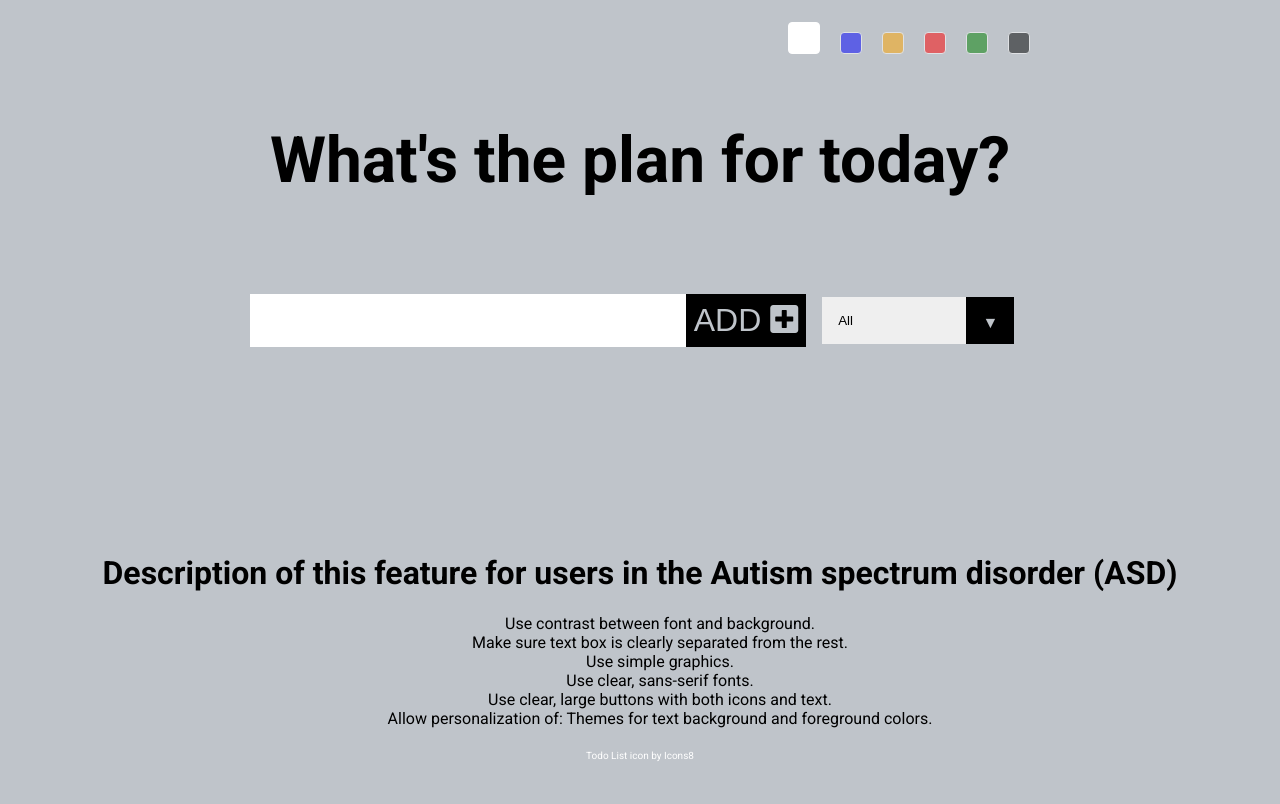
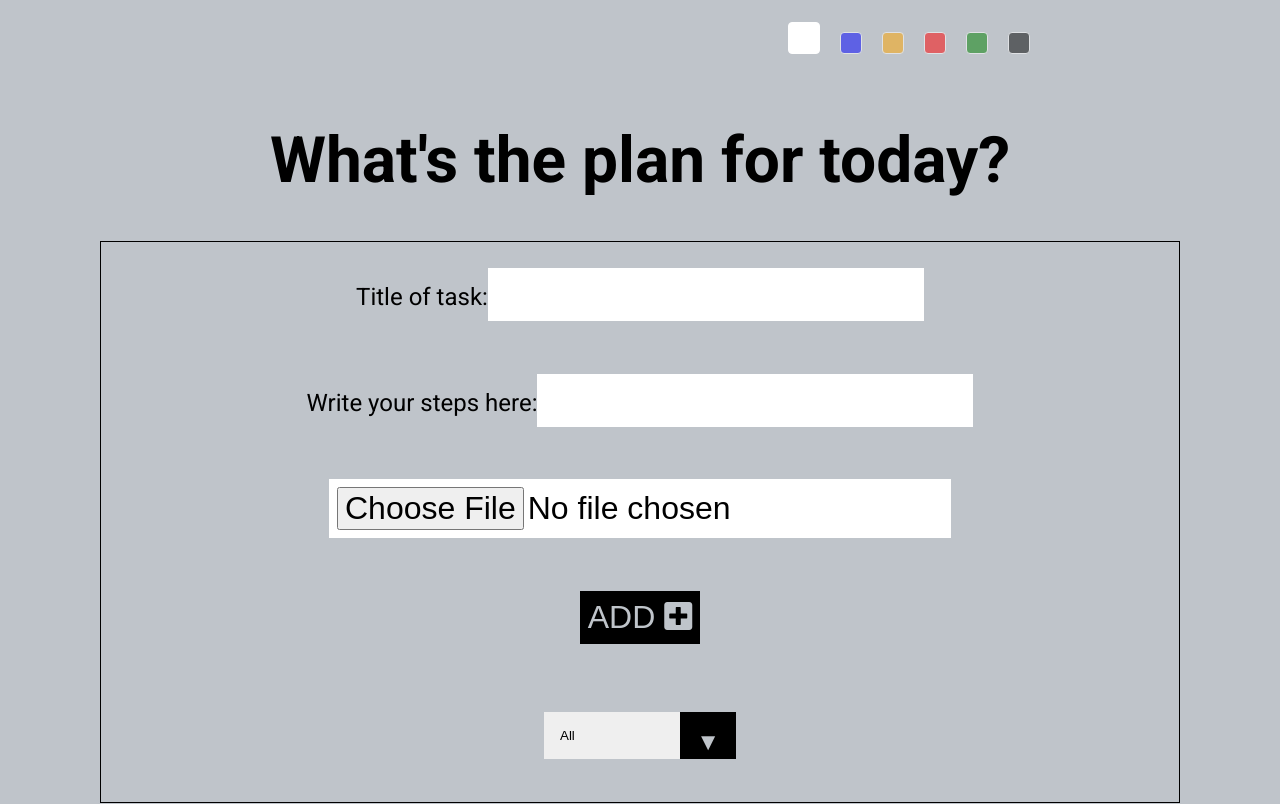
Before and after one commit to anabergese/todolist, a React (Create React App) app: page / in a window 1280 px wide. Shown: the top 804 px of the page. Built offline with nearby package versions, Linux system fonts and the light colour scheme.

Commit message:
Added textarea to the form. Starting to configure form to upload images

```diff
--- a/package.json
+++ b/package.json
@@ -9,6 +9,7 @@
     "node-sass": "^4.13.1",
     "react": "^17.0.2",
     "react-dom": "^17.0.2",
+    "react-hook-form": "^7.12.2",
     "react-scripts": "4.0.3",
     "web-vitals": "^1.0.1"
   },
--- a/src/App.js
+++ b/src/App.js
@@ -1,15 +1,19 @@
 import React, { useState, useEffect } from 'react';
 import './App.scss';
 import './switcher.scss'
+
 
 // Importing Components
 import Form from './components/Form';
 import TodoList from './components/TodoList';
 import Description from './components/Description';
 
+
 function App() {
   // States
   const [ inputText, setInputText ] = useState("");
+  const [ inputTextArea, setInputTextArea ] = useState("");
+  const [ selectedFile, setSelectedFile ] = useState(null);
   const [ todos, setTodos ] = useState([]);
   const [ status, setStatus ] = useState("all");
   const [ filteredTodos, setFilteredTodos ] = useState([]);
@@ -89,9 +93,13 @@ function App() {
       </header>
       <Form
           inputText={inputText}
+          inputTextArea={inputTextArea}
+          selectedFile={selectedFile}
+          setSelectedFile={setSelectedFile}
           todos={todos}
           setTodos={setTodos}
           setInputText={setInputText}
+          setInputTextArea={setInputTextArea}
           setStatus={setStatus}
       />
       <TodoList filteredTodos={filteredTodos} setTodos={setTodos} todos={todos}/>
--- a/src/App.scss
+++ b/src/App.scss
@@ -4,14 +4,18 @@ body {
 }
 header {
   font-size: 2rem;
+  text-align: center;
 }
 
-header,
 form {
-  min-height: 20vh;
+  min-height: 70vh;
   display: flex;
-  justify-content: center;
+  justify-content: space-around;
   align-items: center;
+  flex-direction: column;
+  font-size: 24px;
+  border: 1px solid;
+  margin: auto 100px;
 }
 form input,
 form button {
@@ -48,8 +52,16 @@ form button:hover {
   color: black;
   display: flex;
   justify-content: space-between;
-  align-items: center;
+  align-items: flex-start;
   transition: all 1s ease;
+  div {
+    box-shadow: inset -1px 3px 8px 5px #DFE2E4;
+    padding: 11px 24px;
+    font-weight: bold;
+  }
+  p {
+    padding-left: 24px;
+  }
 }
 .filter-todo {
   padding: 1rem;
@@ -69,10 +81,6 @@ form button:hover {
 }
 .complete-btn {
   background: rgb(11, 212, 162);
-}
-
-.todo-item {
-  padding: 0rem 0.5rem;
 }
 
 .fa-trash,
--- a/src/components/Form.js
+++ b/src/components/Form.js
@@ -1,31 +1,62 @@
 import React from 'react';
+// import { useForm } from 'react-hook-form';
 
-const Form = ({ setInputText, todos, setTodos, inputText, setStatus }) => {
+
+const Form = ({ todos, setTodos, setInputText, inputText, setStatus, inputTextArea, setInputTextArea, selectedFile, setSelectedFile }) => {
 
     const inputTextHandler = (e) => {
       setInputText(e.target.value);
     };
 
+    const inputTextAreaHandler = (e) => {
+      setInputTextArea(e.target.value);
+    };
+
+    const inputFileHandler = (e) => {
+      console.log(e.target.value);
+    };
+
+
     const submitTodoHandler = (e) => {
       e.preventDefault();
       setTodos([
-          ...todos, { text: inputText, completed: false, id: Math.random() * 1000 }
+          ...todos, { text: inputText, textarea: inputTextArea, completed: false, id: Math.random() * 1000 }
         ])
       setInputText("");
+      setInputTextArea("");
     }
 
     const statusHandler = (e) => {
       setStatus(e.target.value);
     }
 
+
     return (
+      <div>
         <form>
+          <label>
+          Title of task:
           <input
             value={inputText}
             onChange={inputTextHandler}
             type="text"
             className="todo-input"
           />
+          </label>
+          <label>
+          Write your steps here:
+          <input
+            value={inputTextArea}
+            onChange={inputTextAreaHandler}
+            type="textarea"
+          />
+          </label>
+          <input
+            value={selectedFile}
+            onChange={inputFileHandler}
+            type="file"
+          />
+         {/* <textarea value={'Please write an essay about your favorite DOM element.'} onChange={inputTextHandler} />*/}
           <button onClick={submitTodoHandler} className="todo-button" type="submit">
             ADD <i className="fas fa-plus-square"></i>
           </button>
@@ -37,6 +68,7 @@ const Form = ({ setInputText, todos, setTodos, inputText, setStatus }) => {
             </select>
           </div>
         </form>
+      </div>
     );
 };
 
--- a/src/components/Todo.js
+++ b/src/components/Todo.js
@@ -1,6 +1,6 @@
 import React from 'react';
 
-const Todo = ( { text, todo, todos, setTodos }) => {
+const Todo = ( { text, textarea, file, todo, todos, setTodos }) => {
   // Events
   const deleteHandler = () => {
     setTodos(todos.filter( el => el.id !== todo.id));
@@ -18,7 +18,7 @@ const Todo = ( { text, todo, todos, setTodos }) => {
   return(
       <div className="todo">
           <li className={`todo-item ${todo.completed ? "completed" : ''}`}>
-            {text}
+            <div>{text}</div><p>{textarea}</p>
           </li>
           <button onClick={completeHandler} className="complete-btn">
             <i className="fas fa-check"></i>
--- a/src/components/TodoList.js
+++ b/src/components/TodoList.js
@@ -12,6 +12,8 @@ const TodoList = ( { todos, setTodos, filteredTodos }) => {
                 todos={todos}
                 key={todo.id}
                 text={todo.text}
+                textarea={todo.textarea}
+                file={todo.file}
                 todo={todo}
               />
           ))}
--- a/src/index.js
+++ b/src/index.js
@@ -1,4 +1,5 @@
 import React from 'react';
+
 import ReactDOM from 'react-dom';
 import './index.scss';
 import App from './App';
```
Also changed, not shown: 1 other file (tests, documents, lock files or other folders). Lines whose indentation alone changed are shown as unchanged.
